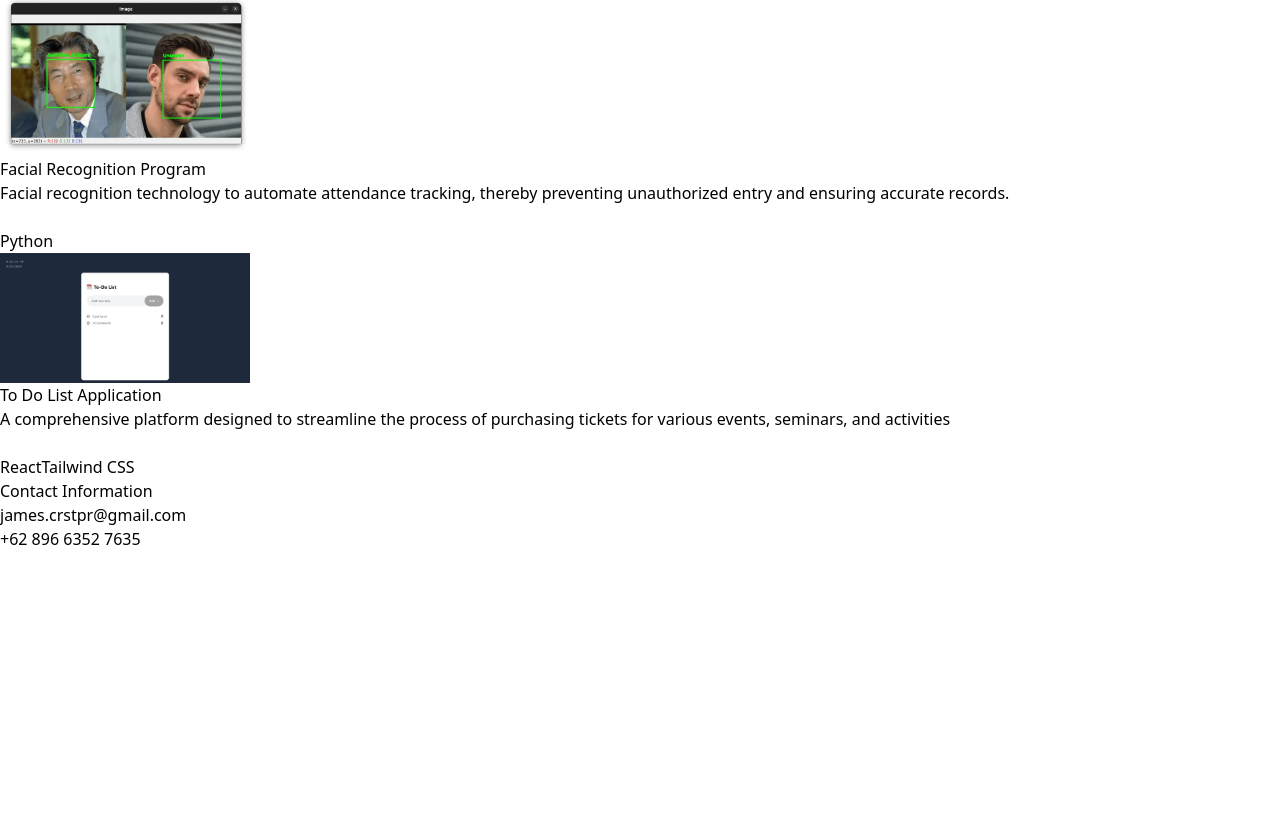
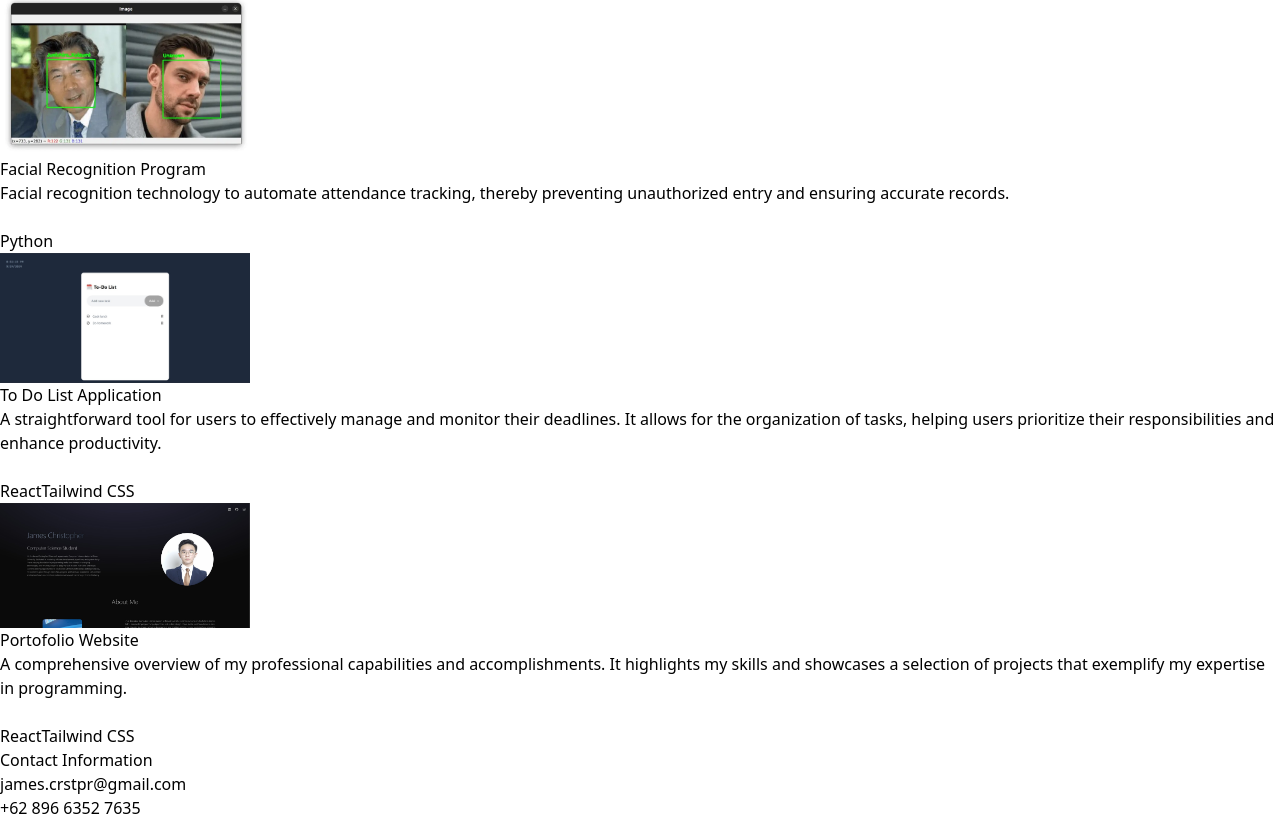
Before and after one commit to Crstpr/react-portfolio, a React (Vite) app: page / in a window 1280 px wide. Shown: the part 1898-2718 px from the top of the page. Before the commit the page ends 2449 px from the top, so only its background shows below. Built offline with nearby package versions, Linux system fonts and the light colour scheme.

Commit message:
Update projects.jsx

```diff
--- a/src/components/projects.jsx
+++ b/src/components/projects.jsx
@@ -1,11 +1,12 @@
 import eventnih from '../assets/eventnih.jpg'
 import facerecognition from '../assets/facerecog.jpg'
 import todo from '../assets/todo.jpg'
+import porto from '../assets/porto.jpg'
 
 const projects = () => {
   return (
     <div className='border-b border-neutral-900 pb-4'>
-      <h2 className='my-20 text-center text-4xl font-light'>Projects</h2>
+      <h2 className='my-20 text-center text-5xl font-light'>Projects</h2>
       <div>
         <div className='mb-8 flex flex-wrap lg: justify-center'>
           <div className='w-full lg:w-1/4'>
@@ -45,7 +46,7 @@ const projects = () => {
           </div>
           <div className='w-full max-w-xl lg:w-3/4'>
           <h6 className='mb-2 font-semibold'>To Do List Application</h6>
-          <p className='mb-4 text-neutral-400'>A comprehensive platform designed to streamline the process of purchasing tickets for various events, seminars, and activities</p>
+          <p className='mb-4 text-neutral-400'>A straightforward tool for users to effectively manage and monitor their deadlines. It allows for the organization of tasks, helping users prioritize their responsibilities and enhance productivity.</p>
           <br />
           <span className='mr-3 rounded bg-neutral-800 px-2 py-1 text-sm font-medium text-slate-400'>React</span>
           <span className='mr-3 rounded bg-neutral-800 px-2 py-1 text-sm font-medium text-slate-400'>Tailwind CSS</span>
@@ -53,6 +54,20 @@ const projects = () => {
         </div>
       </div>
 
+      <div>
+        <div className='mb-8 flex flex-wrap lg: justify-center'>
+          <div className='w-full lg:w-1/4'>
+          <img src={porto} width={250} height={250} alt="To Do List" className='mb-6 rounded' />
+          </div>
+          <div className='w-full max-w-xl lg:w-3/4'>
+          <h6 className='mb-2 font-semibold'>Portofolio Website</h6>
+          <p className='mb-4 text-neutral-400'>A comprehensive overview of my professional capabilities and accomplishments. It highlights my skills and showcases a selection of projects that exemplify my expertise in programming.</p>
+          <br />
+          <span className='mr-3 rounded bg-neutral-800 px-2 py-1 text-sm font-medium text-slate-400'>React</span>
+          <span className='mr-3 rounded bg-neutral-800 px-2 py-1 text-sm font-medium text-slate-400'>Tailwind CSS</span>
+          </div>
+        </div>
+      </div>
 
     </div>
   )
```
